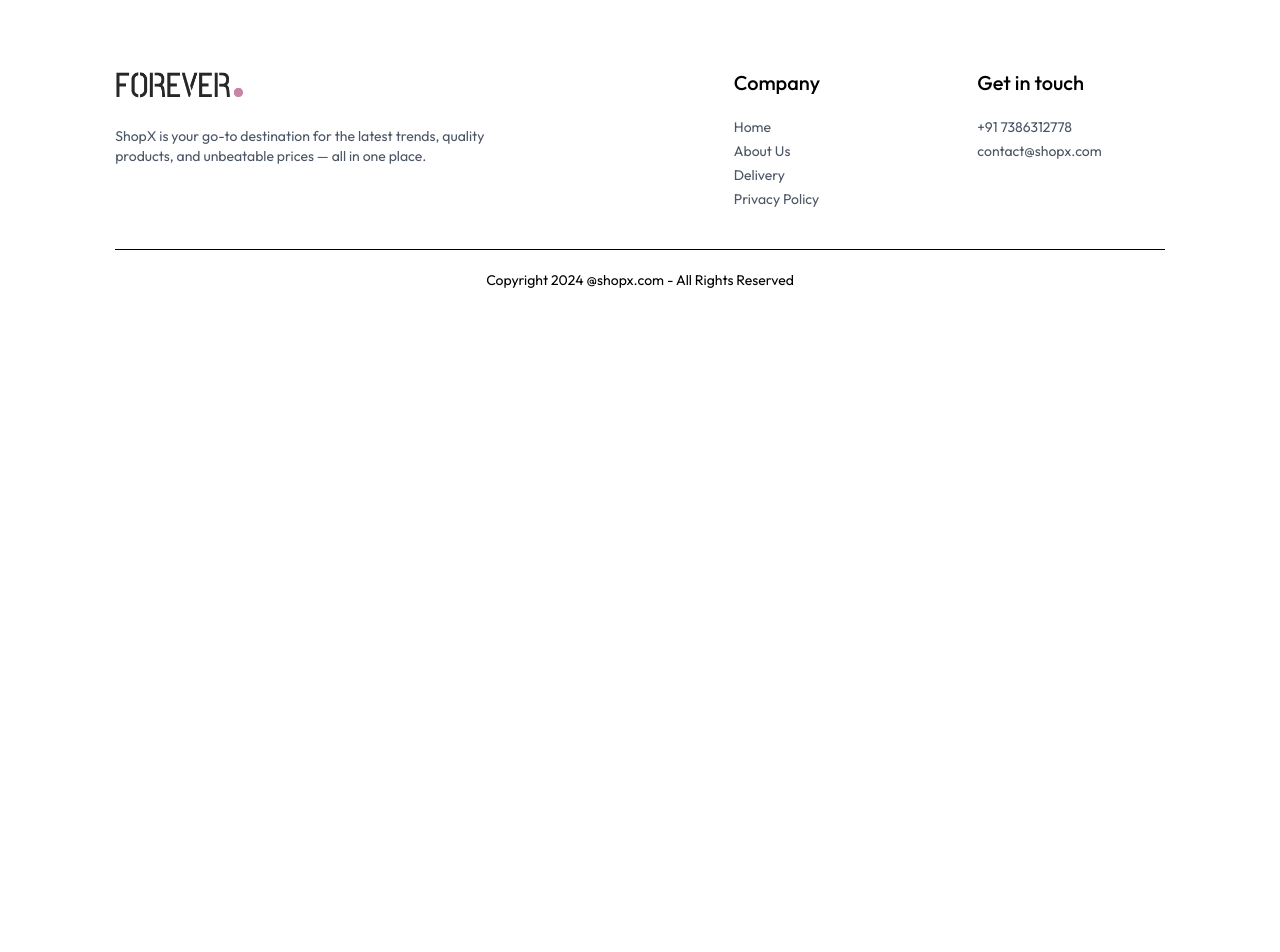
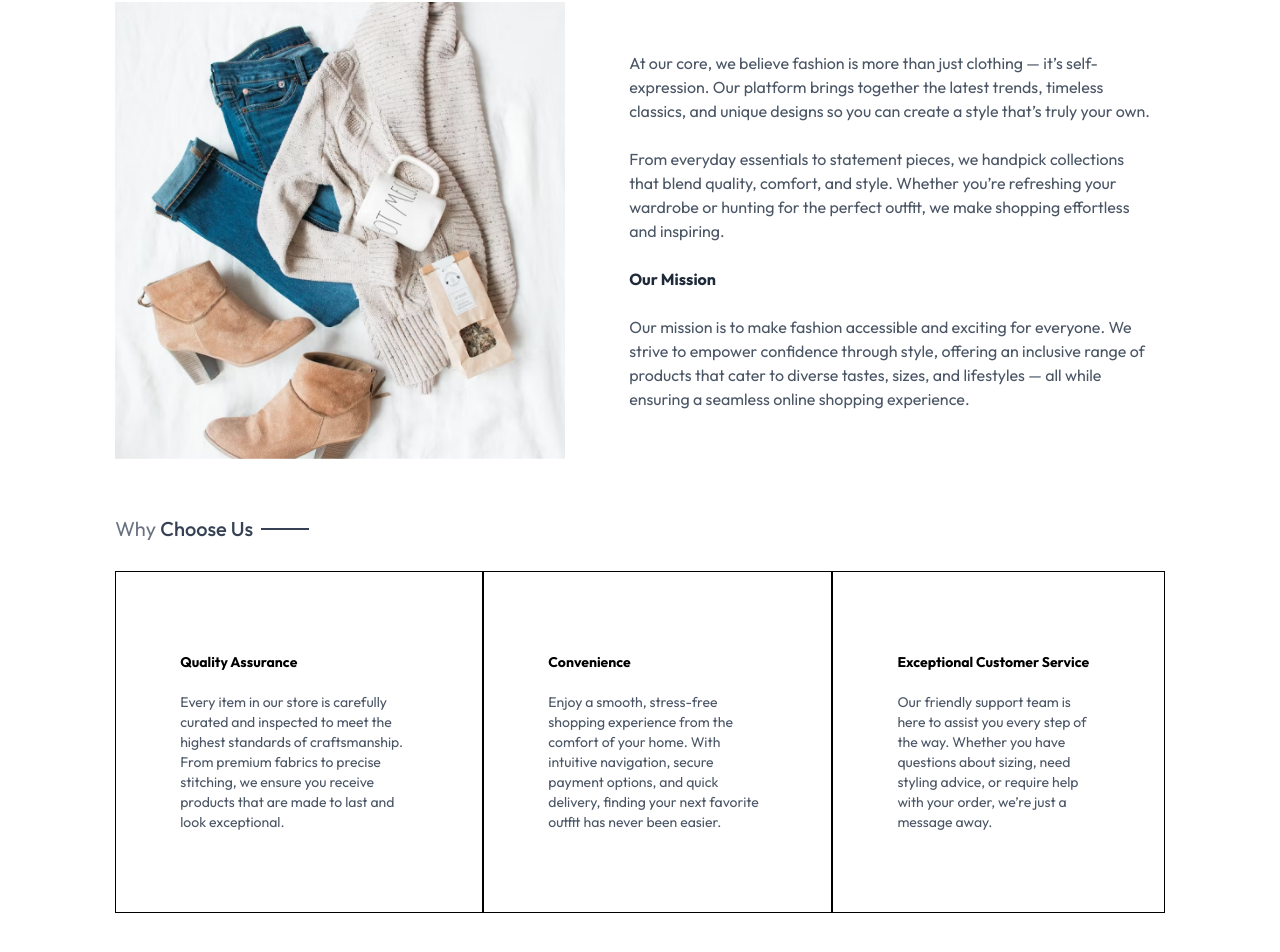
Before and after one commit to fumble-dev/shop-x, a React (Vite) app in the folder frontend/: page /about in a window 1280 px wide. Shown: the part 196-1148 px from the top of the page. Before the commit the page ends 800 px from the top, so only its background shows below. Built offline with nearby package versions, Linux system fonts and the light colour scheme.

Commit message:
login and about pages done

```diff
--- a/frontend/src/components/Navbar.jsx
+++ b/frontend/src/components/Navbar.jsx
@@ -7,7 +7,7 @@ const Navbar = () => {
 
     const { showSearch, setShowSearch } = useContext(ShopContext)
     const [visible, setVisible] = useState(false)
-    const {getCartCount} = useContext(ShopContext)
+    const { getCartCount } = useContext(ShopContext)
 
     return (
 
@@ -39,7 +39,10 @@ const Navbar = () => {
             <div className='flex items-center gap-6'>
                 <img onClick={() => setShowSearch(!showSearch)} src={assets.search_icon} className='w-5 cursor-pointer' alt="" />
                 <div className='group relative'>
-                    <img src={assets.profile_icon} className='w-5 cursor-pointer' alt="" />
+                    <Link to={'/login'}>
+                        <img src={assets.profile_icon} className='w-5 cursor-pointer' alt="" />
+                    </Link>
+
                     <div className='group-hover:block hidden absolute dropdown-menu right-0 pt-4 '>
                         <div className='flex flex-col gap-2 w-36 py-3 px-5 bg-slate-100 text-gray-500 rounded'>
                             <p className='cursor-pointer hover:text-black'>My Profile</p>
--- a/frontend/src/pages/About.jsx
+++ b/frontend/src/pages/About.jsx
@@ -1,9 +1,59 @@
 import React from 'react'
+import Title from '../components/Title'
+import { assets } from '../assets/assets'
+import NewsLetterBox from '../components/NewsLetterBox'
 
 const About = () => {
   return (
-    <div>
-      About
+    <div >
+      <div className="text-2xl text-center pt-8 border-t">
+        <Title text1={'About'} text2={'Us'} />
+      </div>
+      <div className='my-10 flex flex-col md:flex-row gap-16'>
+        <img src={assets.about_img} className='w-full max-w-[450px]' alt="" />
+        <div className='flex flex-col justify-center gap-6 md:w-2/4 text-gray-600'>
+          <p>
+            At our core, we believe fashion is more than just clothing — it’s self-expression. Our platform brings together the latest trends, timeless classics, and unique designs so you can create a style that’s truly your own.
+          </p>
+          <p>
+            From everyday essentials to statement pieces, we handpick collections that blend quality, comfort, and style. Whether you’re refreshing your wardrobe or hunting for the perfect outfit, we make shopping effortless and inspiring.
+          </p>
+          <b className='text-gray-800'>
+            Our Mission
+          </b>
+          <p>
+            Our mission is to make fashion accessible and exciting for everyone. We strive to empower confidence through style, offering an inclusive range of products that cater to diverse tastes, sizes, and lifestyles — all while ensuring a seamless online shopping experience.
+          </p>
+        </div>
+      </div>
+
+      <div className='text-xl py-4 '>
+        <Title text1={'Why'} text2={'Choose Us'} />
+      </div>
+
+      <div className='flex flex-col md:flex-row text-sm mb-20'>
+        <div className="border px-10 md:px-16 py-8 sm:py-20 flex flex-col gap-5">
+          <b>Quality Assurance</b>
+          <p className='text-gray-600'>
+            Every item in our store is carefully curated and inspected to meet the highest standards of craftsmanship. From premium fabrics to precise stitching, we ensure you receive products that are made to last and look exceptional.
+          </p>
+        </div>
+        <div className="border px-10 md:px-16 py-8 sm:py-20 flex flex-col gap-5">
+          <b>Convenience</b>
+          <p className='text-gray-600'>
+            Enjoy a smooth, stress-free shopping experience from the comfort of your home. With intuitive navigation, secure payment options, and quick delivery, finding your next favorite outfit has never been easier.
+          </p>
+        </div>
+        <div className="border px-10 md:px-16 py-8 sm:py-20 flex flex-col gap-5">
+          <b>Exceptional Customer Service</b>
+          <p className='text-gray-600'>
+            Our friendly support team is here to assist you every step of the way. Whether you have questions about sizing, need styling advice, or require help with your order, we’re just a message away.
+          </p>
+        </div>
+      </div>
+
+      <NewsLetterBox/>
+
     </div>
   )
 }
--- a/frontend/src/pages/Login.jsx
+++ b/frontend/src/pages/Login.jsx
@@ -1,10 +1,31 @@
-import React from 'react'
+import React, { useState } from 'react'
 
 const Login = () => {
+  const [currentState, setCurrentState] = useState('Sign Up');
+
+  const onSubmitHandler = async(e) =>{
+    e.preventDefault();
+  }
   return (
-    <div>
-      Login
-    </div>
+    <form onSubmit={onSubmitHandler} className="flex flex-col items-center w-[90%] sm:max-w-md mx-auto mt-16 gap-6 text-gray-800">
+      <div className="flex items-center gap-3 mb-4">
+        <p className="text-3xl ">{currentState}</p>
+        <hr className="border-0 w-10 h-[2px] bg-gray-800" />
+      </div>
+
+      {currentState === 'Sign Up' ? <input type="text" className='w-full px-3 py-2 border border-gray-800' placeholder='Name' required /> : ""}
+      <input type="email" className='w-full px-3 py-2 border border-gray-800' placeholder='Email' required />
+      <input type="password" className='w-full px-3 py-2 border border-gray-800' placeholder='Password' required />
+      <div className='w-full flex justify-between text-sm mt-[-8px]'>
+        <p className='cursor-pointer'>Forgot your Password?</p>
+        {
+          currentState === 'Login' ?
+            <p onClick={() => setCurrentState('Sign Up')} className='cursor-pointer'>Create Account</p>
+            : <p onClick={() => setCurrentState('Login')} className='cursor-pointer'>Login Here</p>
+        }
+      </div>
+      <button className='bg-black text-white font-light px-8 py-2 mt-4 cursor-pointer'>{currentState === 'Login' ? 'Sign In' : 'Sign Up'}</button>
+    </form>
   )
 }
 
--- a/frontend/src/pages/Orders.jsx
+++ b/frontend/src/pages/Orders.jsx
@@ -1,9 +1,47 @@
-import React from 'react'
+import React, { useContext } from 'react'
+import { ShopContext } from '../context/ShopContext'
+import Title from '../components/Title'
 
 const Orders = () => {
+
+  const {products, currency}= useContext(ShopContext)
+
   return (
-    <div>
-      Orders
+    <div className='border-t pt-16'>
+      <div className='text-2xl'>
+        <Title text1={'My'} text2={'Orders'} />
+      </div>
+
+      <div className=''>
+        {
+          products.slice(0,4).map((item,index)=>(
+            <div key={index} className='py-4 border-t border-b text-gray-700 flex flex-col md:flex-row md:items-center md:justify-between gap-4 '>
+              <div className='flex items-start gap-6 text-sm'>
+                <img src={item.image[0]} className='w-16 sm:w-20' alt="" />
+                <div>
+                  <p className='sm:text-base font-medium'> {item.name} </p>
+                  <div className='flex items-center gap-3 text-base text-gray-700 mt-2'>
+                    <p className='text-lg'> {currency} {item.price} </p>
+                    <p>Quantity: 1</p>
+                    <p>Size: M</p>
+                  </div>
+                  <p className='mt-2'>
+                    Date: <span className='text-gray-400'>25 July 2025</span>
+                  </p>
+                </div>
+              </div>
+
+              <div className='md:w-1/2 flex justify-between'>
+                <div className='flex items-center gap-2'>
+                  <p className='min-w-2 h-2 rounded-full bg-green-500'></p>
+                  <p className='text-sm text-base'>Ready to Ship</p>
+                </div>
+                <button className='border px-4 py-2 text-sm font-medium rounded-sm'>Track Order</button>
+              </div>
+            </div>
+          ))
+        }
+      </div>
     </div>
   )
 }
```
